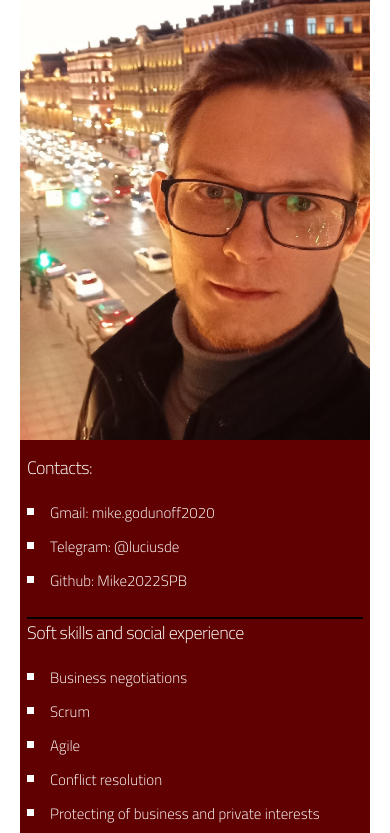
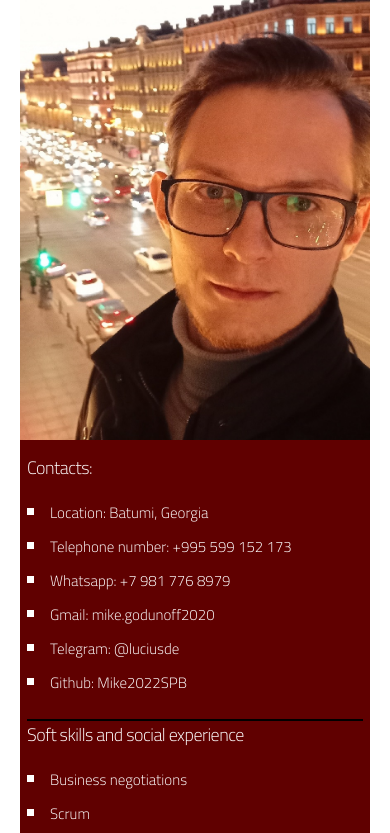
Before and after one commit to Mike2022SPB/curriculum_vitae, a plain HTML site: page index.html in a window 390 px wide. Shown: the top 833 px of the page. Drawn offline with Linux system fonts and the light colour scheme.

Commit message:
added telephone and whatsApp

```diff
--- a/index.html
+++ b/index.html
@@ -42,6 +42,9 @@
           <div>
             <h5>Contacts:</h5>
             <ul>
+              <li>Location: Batumi, Georgia</li>
+              <li>Telephone number: +995 599 152 173</li>
+              <li>Whatsapp: <a href="https://wa.me/89817768979">+7 981 776 8979</a></li>
               <li>Gmail: <a href="mailto:mike.godunoff2020@gmail.com? subject=Vacancy matter">mike.godunoff2020</a></li>
               <li>Telegram: <a href="https://t.me/luciusde">@luciusde</a></li>
               <li>Github: <a href="https://github.com/Mike2022SPB">Mike2022SPB</a></li>
```
